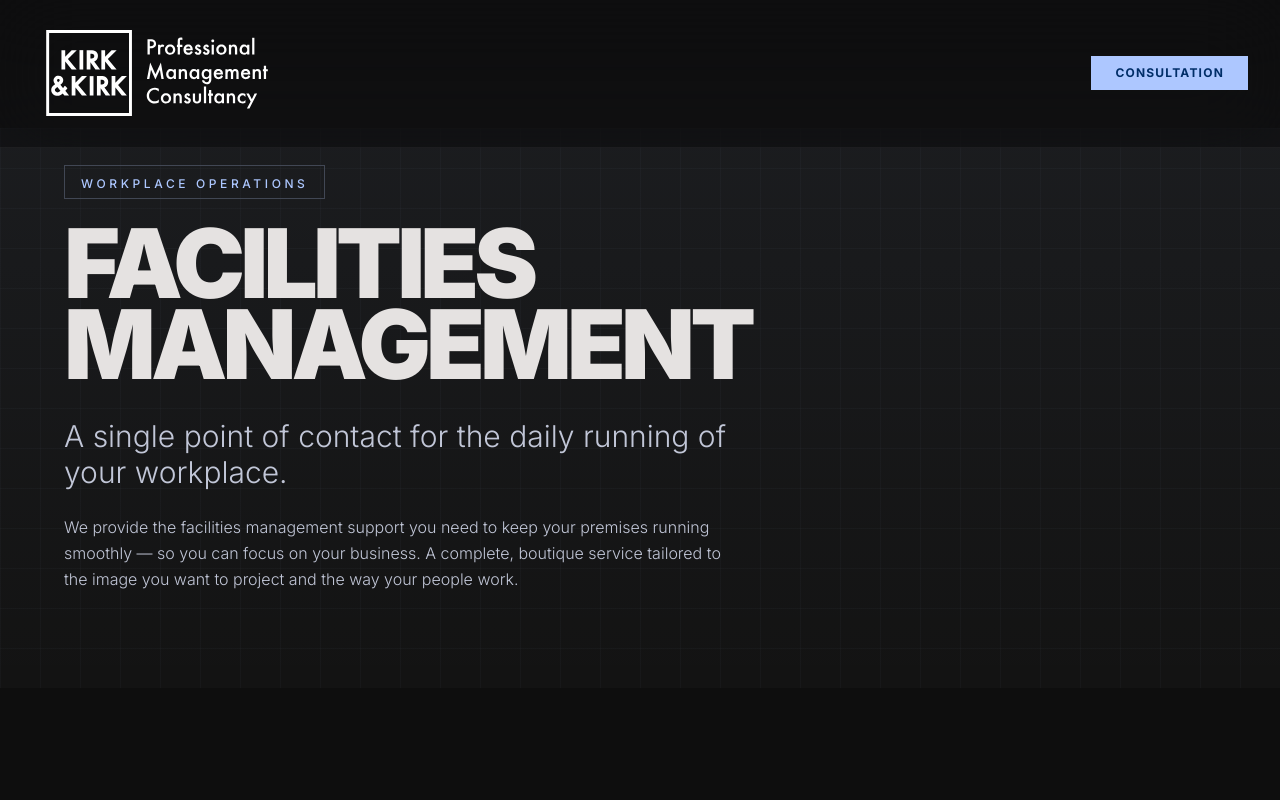
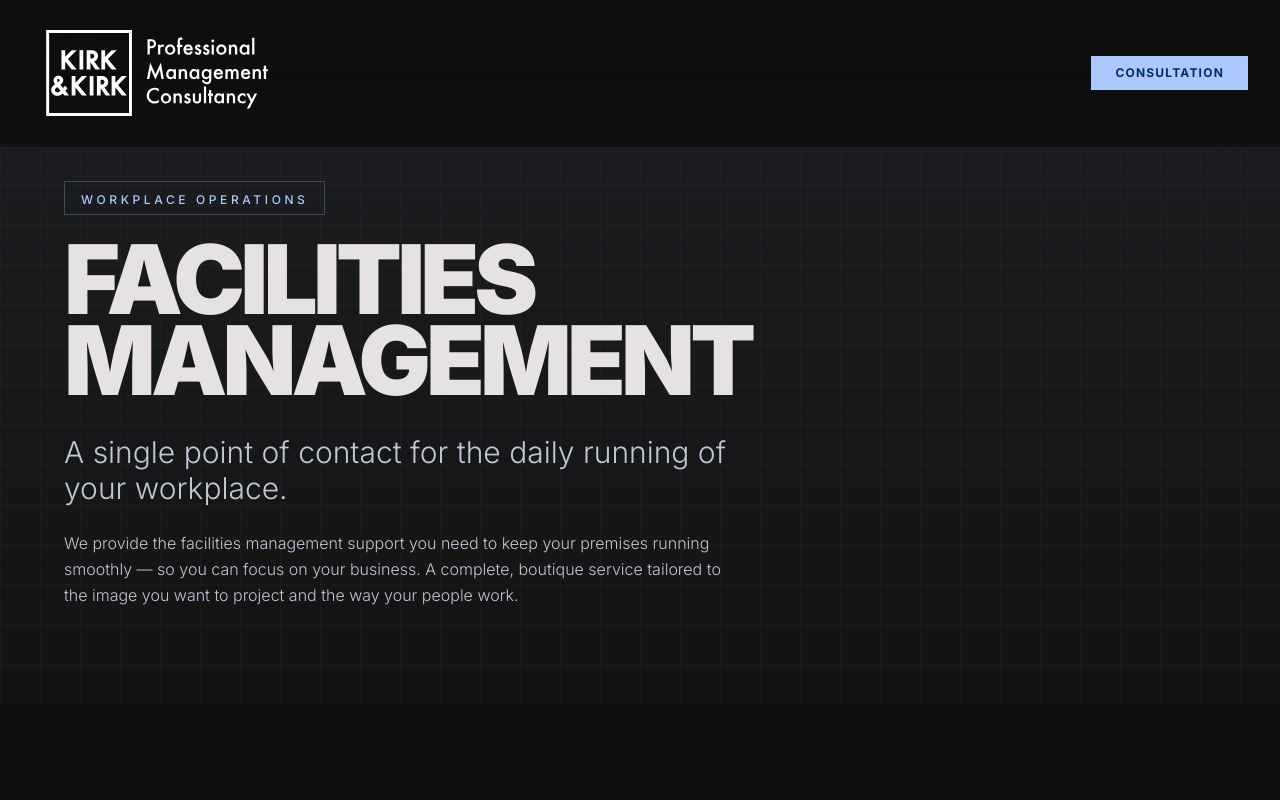
Before and after one commit to AdamVT85/kirk, a React (Vite) app: page /solutions/facilities-management in a window 1280 px wide. Shown: the top 800 px of the page. Built offline with nearby package versions, Linux system fonts and the light colour scheme.

Commit message:
fix: increase top padding on all pages to prevent nav overlap

```diff
--- a/src/pages/Consultation.jsx
+++ b/src/pages/Consultation.jsx
@@ -3,7 +3,7 @@ import content from '../../content/consultation/index.json';
 
 export default function Consultation() {
   return (
-    <main className="pt-32 min-h-screen">
+    <main className="pt-36 min-h-screen">
         {/* Hero Section */}
         <section className="px-8 md:px-16 pt-12 pb-24">
             <div className="grid grid-cols-1 lg:grid-cols-12 gap-0 border-l border-outline-variant/30">
--- a/src/pages/Home.jsx
+++ b/src/pages/Home.jsx
@@ -29,7 +29,7 @@ export default function Home() {
     <main className="relative overflow-hidden">
         {/* Hero Section */}
         <section className="relative min-h-screen flex flex-col justify-center px-8 md:px-24 blueprint-grid">
-          <div className="max-w-7xl w-full pt-16 md:pt-32 lg:pr-72">
+          <div className="max-w-7xl w-full pt-28 md:pt-32 lg:pr-72">
             {content.hero.badge && (
               <div className="inline-block border border-outline-variant px-4 py-1 mb-8">
                 <span className="text-[0.7rem] uppercase tracking-[0.3em] font-medium text-primary">{content.hero.badge}</span>
--- a/src/pages/SolutionLanding.jsx
+++ b/src/pages/SolutionLanding.jsx
@@ -51,14 +51,14 @@ export default function SolutionLanding() {
 
   if (!content) {
     return (
-      <main className="pt-32 min-h-screen flex items-center justify-center">
+      <main className="pt-36 min-h-screen flex items-center justify-center">
         <p className="text-on-surface-variant uppercase tracking-widest text-sm">Loading...</p>
       </main>
     );
   }
 
   return (
-    <main className="pt-32">
+    <main className="pt-36">
       {/* Hero */}
       <section className="relative min-h-[70vh] flex flex-col justify-end px-8 md:px-16 pb-24 blueprint-grid">
         <div className="absolute inset-0 bg-gradient-to-b from-primary/5 to-transparent pointer-events-none"></div>
```
